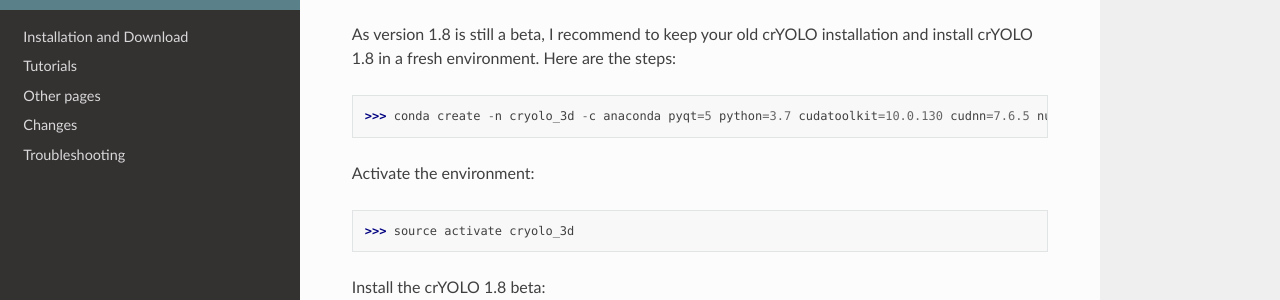
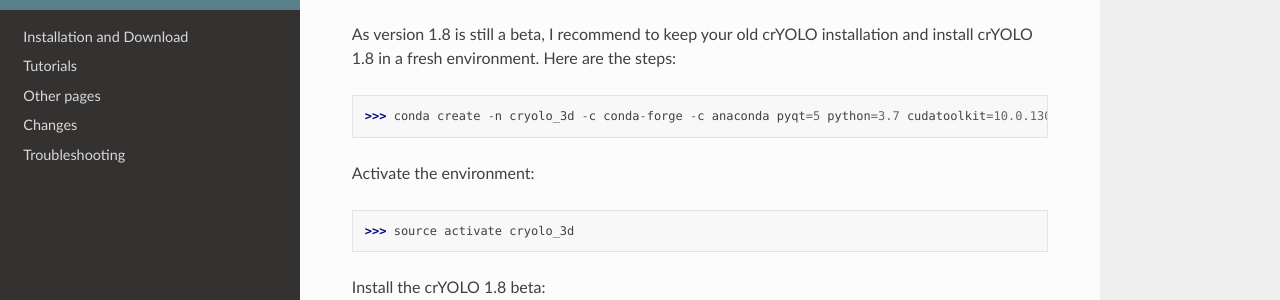
Before and after one commit to MPI-Dortmund/cryolo, a Sphinx documentation site: the page built from source/tutorials/tut05_tomo.rst, in a window 1280 px wide and 900 px high, scrolled down 647 px. Shown: the part 151-451 px from the top of the window. Built offline with Sphinx 7.4.7 and the Read the Docs theme 2.0.0, drawn with Linux system fonts in a browser that asks for light colours.

Commit message:
update installation

```diff
--- a/source/tutorials/tut05_tomo.rst
+++ b/source/tutorials/tut05_tomo.rst
@@ -28,7 +28,7 @@
 As version 1.8 is still a beta, I recommend to keep your old crYOLO installation and
 install crYOLO 1.8 in a fresh environment. Here are the steps:
 
->>> conda create -n cryolo_3d -c anaconda pyqt=5 python=3.7 cudatoolkit=10.0.130 cudnn=7.6.5 numpy==1.18.5 libtiff wxPython=4.0.4
+>>> conda create -n cryolo_3d -c conda-forge -c anaconda pyqt=5 python=3.7 cudatoolkit=10.0.130 cudnn=7.6.5 numpy==1.18.5 libtiff wxPython=4.0.4
 
 Activate the environment:
 
```
